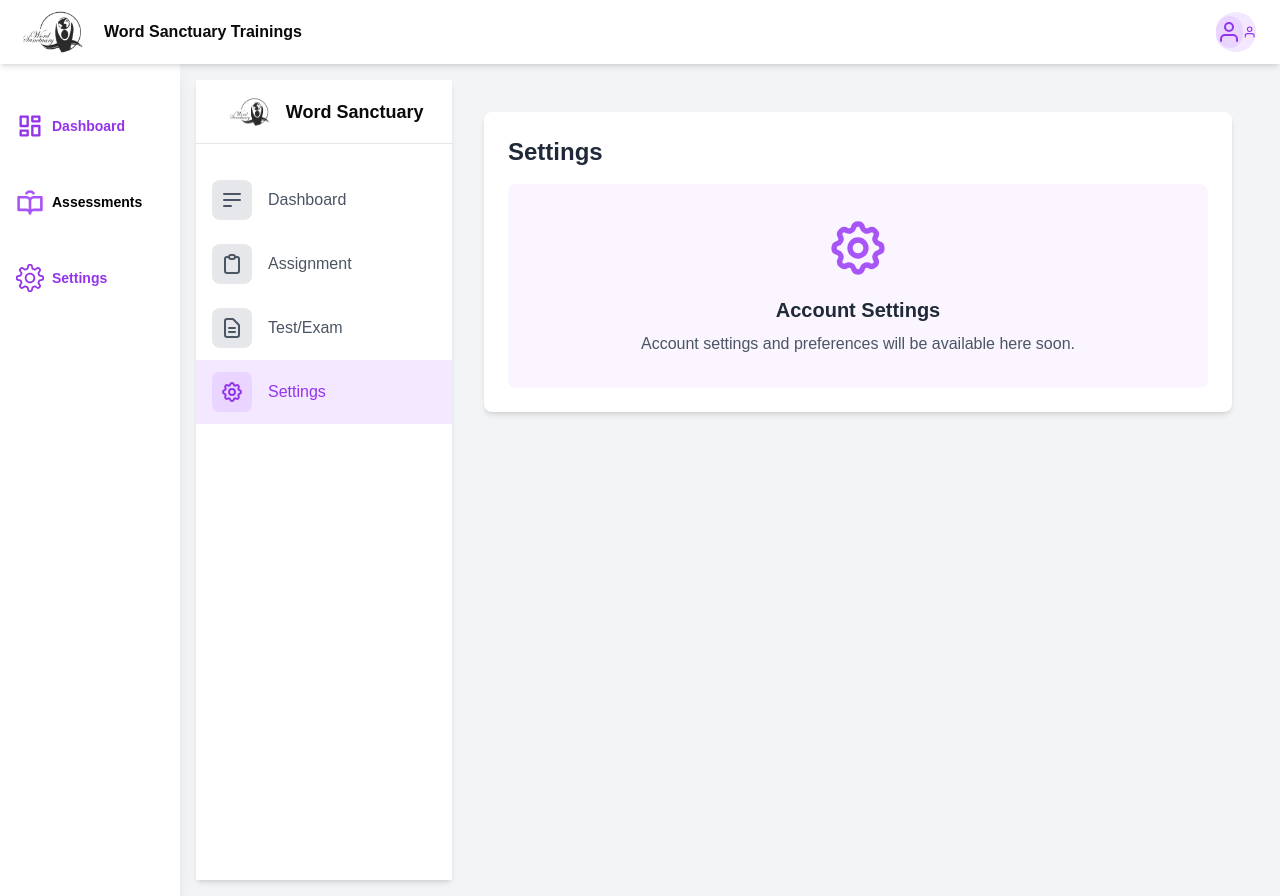
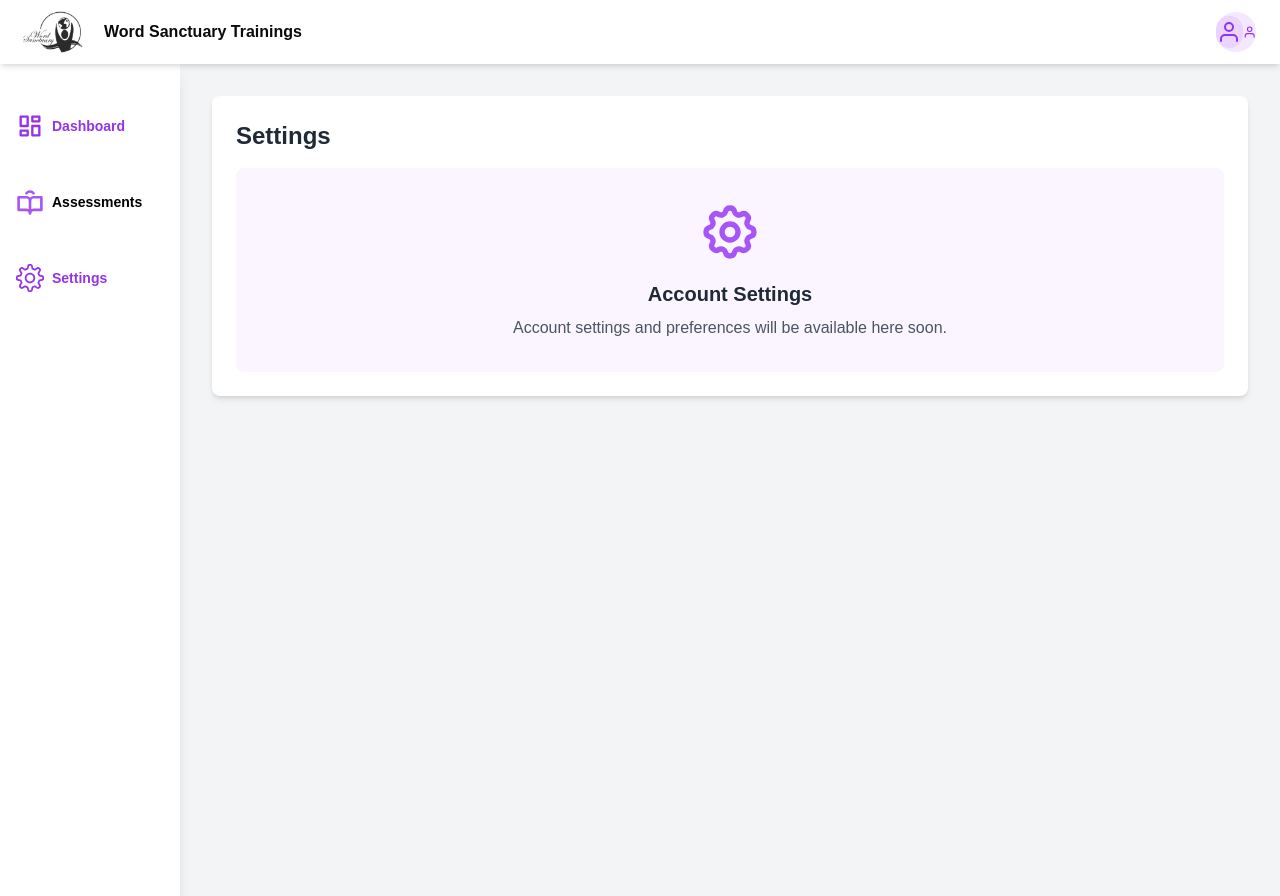
Before and after one commit to Zeeohn/central-training, a Next.js app: page /trainee/settings in a window 1280 px wide. Built offline with nearby package versions, Linux system fonts and the light colour scheme.

Commit message:
fix setting

```diff
--- a/app/trainee/settings/page.tsx
+++ b/app/trainee/settings/page.tsx
@@ -1,105 +1,15 @@
-import Link from "next/link"
+import Link from "next/link";
 
 export default function Settings() {
   return (
     <div className="min-h-screen bg-gray-100">
       <div className="flex">
-        {/* Sidebar */}
-        <div className="fixed h-full w-16 bg-white shadow-md md:w-64">
-          <div className="flex h-16 items-center justify-center border-b">
-            <img src="/images/word-sanctuary-logo-black.png" alt="Word Sanctuary" className="h-8 w-auto md:h-10" />
-            <span className="ml-2 hidden text-lg font-semibold md:block">Word Sanctuary</span>
-          </div>
-
-          <nav className="mt-6">
-            <Link href="/select-training" className="flex items-center px-4 py-3 text-gray-600 hover:bg-gray-100">
-              <div className="mr-4 flex h-10 w-10 items-center justify-center rounded-lg bg-gray-200 text-gray-600">
-                <svg
-                  xmlns="http://www.w3.org/2000/svg"
-                  className="h-6 w-6"
-                  fill="none"
-                  viewBox="0 0 24 24"
-                  stroke="currentColor"
-                >
-                  <path strokeLinecap="round" strokeLinejoin="round" strokeWidth={2} d="M4 6h16M4 12h16M4 18h7" />
-                </svg>
-              </div>
-              <span className="hidden md:block">Dashboard</span>
-            </Link>
-
-            <Link href="/assignment" className="flex items-center px-4 py-3 text-gray-600 hover:bg-gray-100">
-              <div className="mr-4 flex h-10 w-10 items-center justify-center rounded-lg bg-gray-200 text-gray-600">
-                <svg
-                  xmlns="http://www.w3.org/2000/svg"
-                  className="h-6 w-6"
-                  fill="none"
-                  viewBox="0 0 24 24"
-                  stroke="currentColor"
-                >
-                  <path
-                    strokeLinecap="round"
-                    strokeLinejoin="round"
-                    strokeWidth={2}
-                    d="M9 5H7a2 2 0 00-2 2v12a2 2 0 002 2h10a2 2 0 002-2V7a2 2 0 00-2-2h-2M9 5a2 2 0 002 2h2a2 2 0 002-2M9 5a2 2 0 012-2h2a2 2 0 012 2"
-                  />
-                </svg>
-              </div>
-              <span className="hidden md:block">Assignment</span>
-            </Link>
-
-            <Link href="/test-exam" className="flex items-center px-4 py-3 text-gray-600 hover:bg-gray-100">
-              <div className="mr-4 flex h-10 w-10 items-center justify-center rounded-lg bg-gray-200 text-gray-600">
-                <svg
-                  xmlns="http://www.w3.org/2000/svg"
-                  className="h-6 w-6"
-                  fill="none"
-                  viewBox="0 0 24 24"
-                  stroke="currentColor"
-                >
-                  <path
-                    strokeLinecap="round"
-                    strokeLinejoin="round"
-                    strokeWidth={2}
-                    d="M9 12h6m-6 4h6m2 5H7a2 2 0 01-2-2V5a2 2 0 012-2h5.586a1 1 0 01.707.293l5.414 5.414a1 1 0 01.293.707V19a2 2 0 01-2 2z"
-                  />
-                </svg>
-              </div>
-              <span className="hidden md:block">Test/Exam</span>
-            </Link>
-
-            <Link href="/settings" className="flex items-center px-4 py-3 text-purple-600 bg-purple-100">
-              <div className="mr-4 flex h-10 w-10 items-center justify-center rounded-lg bg-purple-200 text-purple-600">
-                <svg
-                  xmlns="http://www.w3.org/2000/svg"
-                  className="h-6 w-6"
-                  fill="none"
-                  viewBox="0 0 24 24"
-                  stroke="currentColor"
-                >
-                  <path
-                    strokeLinecap="round"
-                    strokeLinejoin="round"
-                    strokeWidth={2}
-                    d="M10.325 4.317c.426-1.756 2.924-1.756 3.35 0a1.724 1.724 0 002.573 1.066c1.543-.94 3.31.826 2.37 2.37a1.724 1.724 0 001.065 2.572c1.756.426 1.756 2.924 0 3.35a1.724 1.724 0 00-1.066 2.573c.94 1.543-.826 3.31-2.37 2.37a1.724 1.724 0 00-2.572 1.065c-.426 1.756-2.924 1.756-3.35 0a1.724 1.724 0 00-2.573-1.066c-1.543.94-3.31-.826-2.37-2.37a1.724 1.724 0 00-1.065-2.572c-1.756-.426-1.756-2.924 0-3.35a1.724 1.724 0 001.066-2.573c-.94-1.543.826-3.31 2.37-2.37.996.608 2.296.07 2.572-1.065z"
-                  />
-                  <path
-                    strokeLinecap="round"
-                    strokeLinejoin="round"
-                    strokeWidth={2}
-                    d="M15 12a3 3 0 11-6 0 3 3 0 016 0z"
-                  />
-                </svg>
-              </div>
-              <span className="hidden md:block">Settings</span>
-            </Link>
-          </nav>
-        </div>
-
-        {/* Main content */}
-        <div className="ml-16 flex-1 md:ml-64">
-          <div className="p-4 md:p-8">
+        <div className="flex-1">
+          <div className="p-4">
             <div className="rounded-lg bg-white p-6 shadow-md">
-              <h1 className="mb-4 text-2xl font-bold text-gray-800">Settings</h1>
+              <h1 className="mb-4 text-2xl font-bold text-gray-800">
+                Settings
+              </h1>
 
               <div className="rounded-lg bg-purple-50 p-8 text-center">
                 <div className="mb-4 flex justify-center">
@@ -124,13 +34,17 @@ export default function Settings() {
                     />
                   </svg>
                 </div>
-                <h2 className="mb-2 text-xl font-semibold text-gray-800">Account Settings</h2>
-                <p className="text-gray-600">Account settings and preferences will be available here soon.</p>
+                <h2 className="mb-2 text-xl font-semibold text-gray-800">
+                  Account Settings
+                </h2>
+                <p className="text-gray-600">
+                  Account settings and preferences will be available here soon.
+                </p>
               </div>
             </div>
           </div>
         </div>
       </div>
     </div>
-  )
+  );
 }
```
